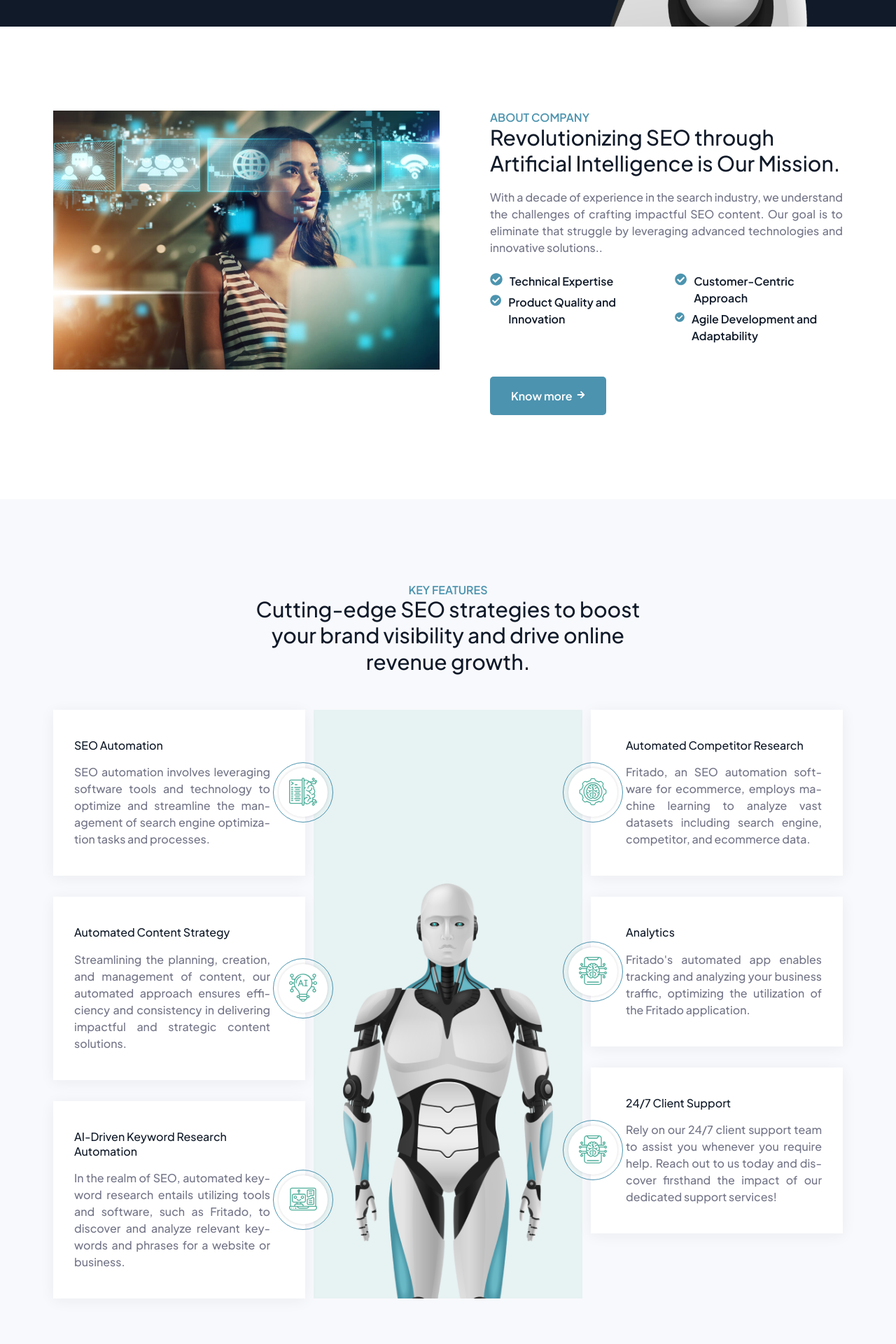
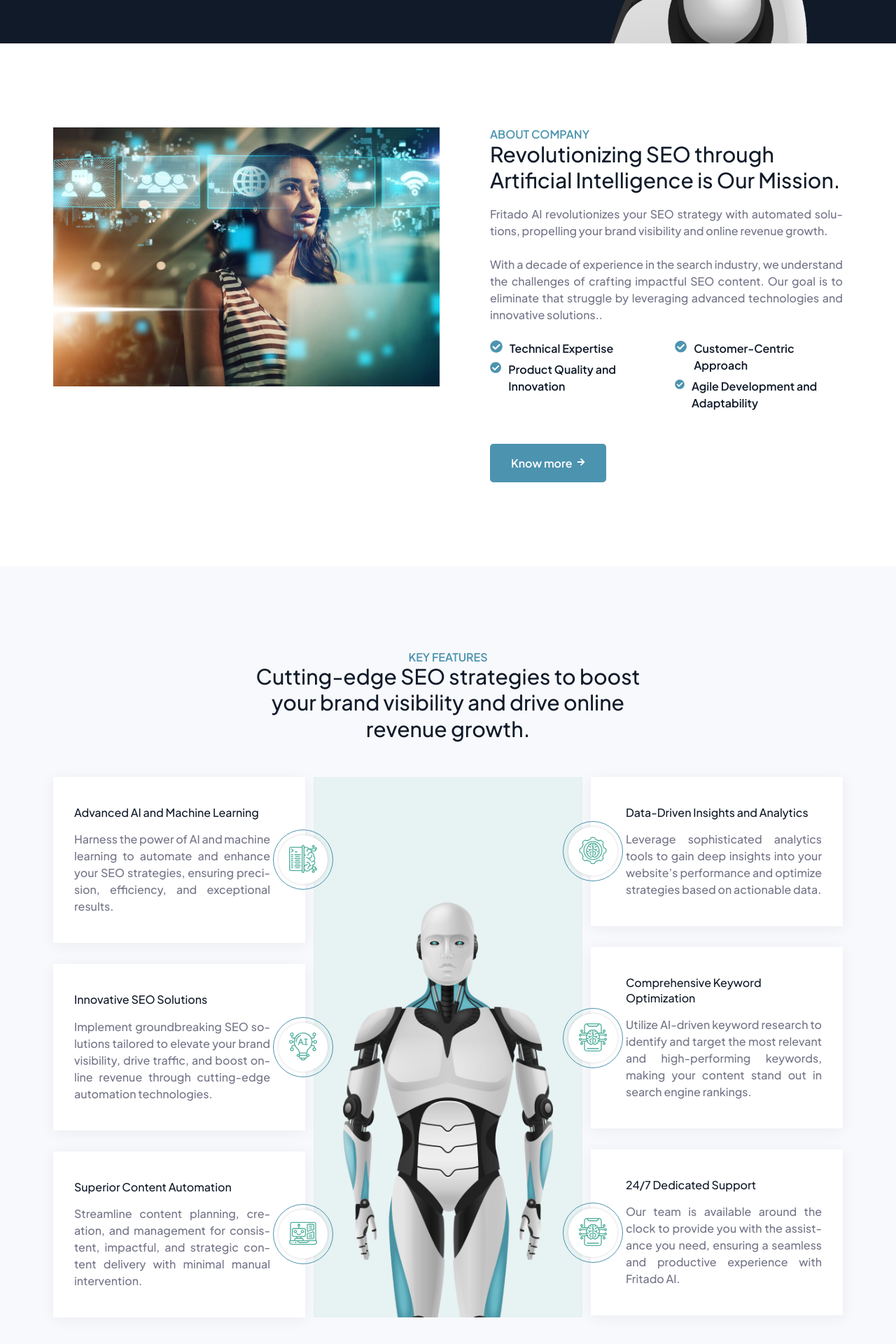
Before and after one commit to Fritado/Fritado-Website, a React (Create React App) app: page / in a window 1280 px wide. Shown: the part 788-2708 px from the top of the page at 70% size. Built offline with nearby package versions, Linux system fonts and the light colour scheme.

Commit message:
first update

```diff
--- a/src/components/AboutComp/Faq.js
+++ b/src/components/AboutComp/Faq.js
@@ -6,19 +6,19 @@
     const data = [
       {
         heading: "Innovation",
-        para: "Embedded in our core is a commitment to innovation, drivingus to render old, outdated methods obsolete and fully harness the potential of today's technology to deliver superior outcomes for our clients.",
+        para: "Continuously pushing boundaries to stay ahead in the SEO landscape.",
       },
       {
         heading: "Boldness",
-        para: " Our mission isn't about incremental improvements; it's aboutredefining the landscape of SEO for content creation. Thisdemands venturing onto uncharted paths and making daringdecisions.",
+        para: " Taking daring steps to implement and advocate for the most advanced SEO strategies.",
       },
       {
         heading: "Transparency",
-        para: "We firmly believe that transparency surrounding artificial intelligence is paramount. It's crucial to demonstrate that AI operates as intended and upholds ethical standards. While skepticism persists, openness is key to dispelling doubts.",
+        para: "Maintaining clear communication and honesty in every interaction.",
       },
       {
         heading: "Passion",
-        para: "Achieving excellence demands unwavering dedication and fervor. We are deeply passionate about our field and relish the fusion of state-of-the-art technology, craftsmanship, and expertise.",
+        para: "Driven by a deep love for what we do, striving to exceed expectations in every project.",
       },
     ];
 
@@ -56,12 +56,10 @@
                   The values that drive everything we do
                 </h6>
                 <h2 className="title">
-                  Some <span> fundamental principles </span> guide us every day.
+                 Fundamental <span>Principles  </span> that Drive Us.
                 </h2>
                 <p className="content">
-                  It is a long established fact that a reader will be distr
-                  acted bioiiy the end gail designa readable content of a page
-                  when looking.
+                Our operation is guided by core values that ensure we deliver the best service to our clients:
                 </p>
               </div>
              <div>
--- a/src/components/HomeComponents/AboutCompany.js
+++ b/src/components/HomeComponents/AboutCompany.js
@@ -32,6 +32,9 @@
                 <h2 className="title">
                 Revolutionizing SEO through Artificial Intelligence is Our Mission.
                 </h2>
+                <p className="content mb-4">
+                Fritado AI revolutionizes your SEO strategy with automated solutions, propelling your brand visibility and online revenue growth.
+                </p>
                 <p className="content mb-4">
                 With a decade of experience in the search industry, we understand the challenges of crafting impactful SEO content. Our goal is to eliminate that struggle by leveraging advanced technologies and innovative solutions..
                 </p>
--- a/src/components/HomeComponents/BestServices.js
+++ b/src/components/HomeComponents/BestServices.js
@@ -28,10 +28,10 @@
                 </div>
                 <div className='details'>
                   <h5 className='mb-3'>
-                    <Link to='/service-details'>SEO Automation</Link>
+                    <Link to='/service-details'>Advanced AI and Machine Learning</Link>
                   </h5>
                   <p className='mb-0'>
-                  SEO automation involves leveraging software tools and technology to optimize and streamline the management of search engine optimization tasks and processes.
+                  Harness the power of AI and machine learning to automate and enhance your SEO strategies, ensuring precision, efficiency, and exceptional results.
 
                   </p>
                 </div>
@@ -44,10 +44,10 @@
                 </div>
                 <div className='details'>
                   <h5 className='mb-3'>
-                    <Link to='/service-details'>Automated Content Strategy</Link>
+                    <Link to='/service-details'>Innovative SEO Solutions</Link>
                   </h5>
                   <p className='mb-0'>
-                  Streamlining the planning, creation, and management of content, our automated approach ensures efficiency and consistency in delivering impactful and strategic content solutions.
+                  Implement groundbreaking SEO solutions tailored to elevate your brand visibility, drive traffic, and boost online revenue through cutting-edge automation technologies.
                   </p>
                 </div>
               </div>
@@ -59,10 +59,10 @@
                 </div>
                 <div className='details'>
                   <h5 className='mb-3'>
-                    <Link to='/service-details'>AI-Driven Keyword Research Automation</Link>
+                    <Link to='/service-details'>Superior Content Automation</Link>
                   </h5>
                   <p className='mb-0'>
-                  In the realm of SEO, automated keyword research entails utilizing tools and software, such as Fritado, to discover and analyze relevant keywords and phrases for a website or business.
+                  Streamline content planning, creation, and management for consistent, impactful, and strategic content delivery with minimal manual intervention.
                   </p>
                 </div>
               </div>
@@ -81,10 +81,10 @@
                 </div>
                 <div className='details'>
                   <h5 className='mb-3'>
-                    <Link to='/service-details'>Automated Competitor Research</Link>
+                    <Link to='/service-details'>Data-Driven Insights and Analytics</Link>
                   </h5>
                   <p className='mb-0'>
-                  Fritado, an SEO automation software for ecommerce, employs machine learning to analyze vast datasets including search engine, competitor, and ecommerce data.
+                  Leverage sophisticated analytics tools to gain deep insights into your website’s performance and optimize strategies based on actionable data.
                   </p>
                 </div>
               </div>
@@ -96,10 +96,10 @@
                 </div>
                 <div className='details'>
                   <h5 className='mb-3'>
-                    <Link to='/service-details'>Analytics</Link>
+                    <Link to='/service-details'>Comprehensive Keyword Optimization</Link>
                   </h5>
                   <p className='mb-0'>
-                  Fritado's automated app enables tracking and analyzing your business traffic, optimizing the utilization of the Fritado application.
+                  Utilize AI-driven keyword research to identify and target the most relevant and high-performing keywords, making your content stand out in search engine rankings.
                   </p>
                 </div>
               </div>
@@ -111,10 +111,10 @@
                 </div>
                 <div className='details'>
                   <h5 className='mb-3'>
-                    <Link to='/service-details'>24/7 Client Support</Link>
+                    <Link to='/service-details'>24/7 Dedicated Support</Link>
                   </h5>
                   <p className='mb-0'>
-                  Rely on our 24/7 client support team to assist you whenever you require help. Reach out to us today and discover firsthand the impact of our dedicated support services!
+                  Our team is available around the clock to provide you with the assistance you need, ensuring a seamless and productive experience with Fritado AI.
                   </p>
                 </div>
               </div>
--- a/src/components/HomeComponents/HomeBanner.js
+++ b/src/components/HomeComponents/HomeBanner.js
@@ -30,7 +30,7 @@
                   data-aos-delay='250'
                   data-aos-duration='1500'
                 >
-                  Empowering Your Business With Artificial Intelligence.
+                  Empowering Businesses through AI-Driven SEO
                 </h2>
                 <p
                   className='content pe-xl-4'
@@ -38,7 +38,7 @@
                   data-aos-delay='350'
                   data-aos-duration='1500'
                 >
-                  Fritado AI optimizes SEO for enterprises, automating up to 90% of tasks using advanced AI and machine learning, resulting in increased website traffic and profitability.
+                  Unlock your business’s potential with Fritado AI. We utilize cutting-edge artificial intelligence and machine learning to automate up to 90% of SEO tasks, driving increased website traffic and profitability.
                 </p>
                 <div>
 
```
Also changed, not shown: src/components/AboutComp/AboutUS.js (+4 -5 lines).
